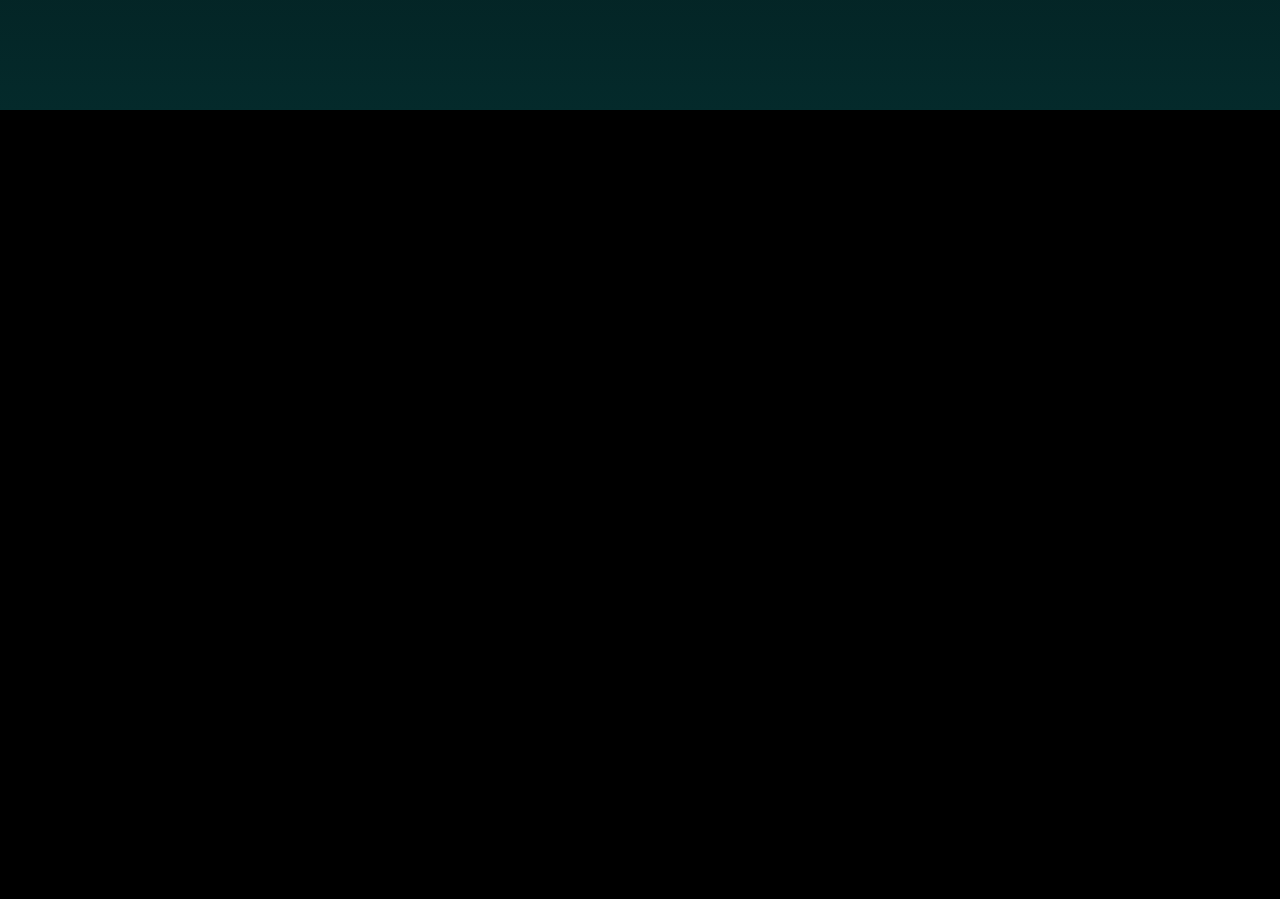
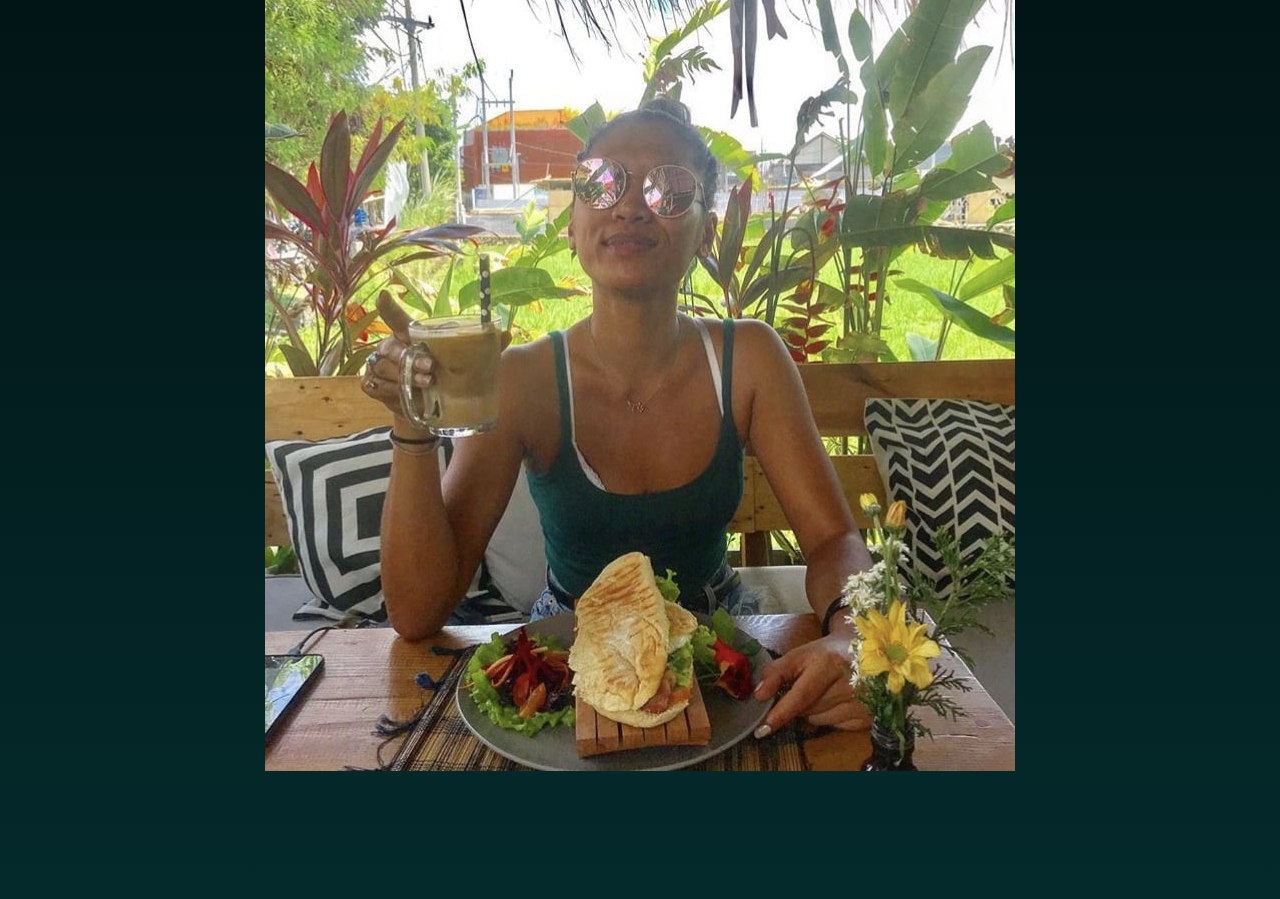
Before and after one commit to bunkrich/Vilay-Don-t-Pay, a plain HTML site: page index.html in a window 1280 px wide. Shown: the part 858-1757 px from the top of the page. Before the commit the page ends 968 px from the top, so only its background shows below. Drawn offline with nearby package versions, Linux system fonts and the light colour scheme.

Commit message:
finding more

```diff
--- a/index.html
+++ b/index.html
@@ -37,6 +37,9 @@
     <h2>But she will...</h2>
 <p>Have you seen Vilay Chanthavong? <span>Details to come...</span></p>
 <div class="emoji-spin">💰</div>
+<div>
+  <img src="img/vilay_in_bali_2019_aged.jpg" alt="Vilay Chanthavong in Bali 2019, very weathered and aged">
+</div>
   </main>
 
   <script src="js/vendor/modernizr-3.6.0.min.js"></script>
```
Also changed, not shown: img/vilay_in_bali_2019_aged.jpg (added).
